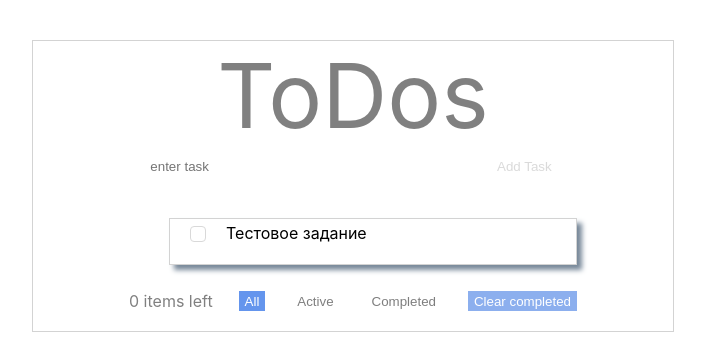
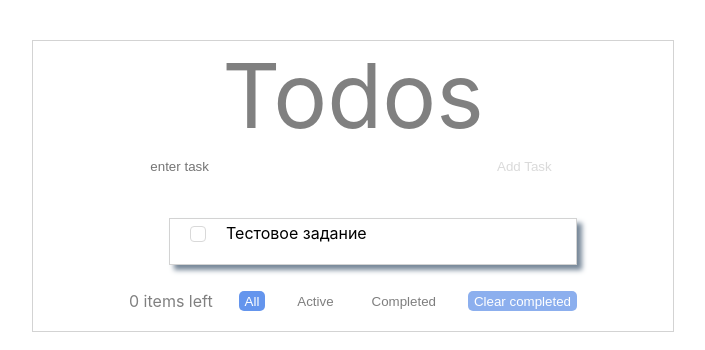
Before and after one commit to DimaMaslo88/test-task-todolist, a React (Create React App) app: page / in a window 1280 px wide. Shown: the top 350 px of the page, without its empty margins (318-1023 px from the left). Built offline with nearby package versions, Linux system fonts and the light colour scheme; the HTML template or start-up script is replaced by a standard one.

Commit message:
'fix/some styles'

```diff
--- a/src/App.tsx
+++ b/src/App.tsx
@@ -8,7 +8,7 @@ function App() {
     return (
         <div className={style.appContainer}>
             <div className={style.toDosContainer}>
-                <Title title='ToDos' className={s.title}/>
+                <Title title='Todos' className={s.title}/>
                 <Tasks/>
             </div>
 
--- a/src/styles/Tasks.module.css
+++ b/src/styles/Tasks.module.css
@@ -38,6 +38,7 @@
 
 }
 .checkbox{
+
     margin-left: 20px;
 }
 .editableSpan {
@@ -53,6 +54,7 @@
 
 .activeBtn {
     border: none;
+    border-radius: 5px;
     color: white;
     background: cornflowerblue;
     cursor: pointer;
@@ -66,6 +68,7 @@
 
 .buttonFilter {
     border: none;
+    border-radius: 5px;
     cursor: pointer;
     background-color: #8cafee;
     color: white;
--- a/src/ui/components/Task.tsx
+++ b/src/ui/components/Task.tsx
@@ -40,7 +40,7 @@ export const Task = ({taskId, title, isDone}: TaskComponentType) => {
                     value={taskId}
                     onChange={changeCheckedItems}/>
             </div>
-            <ToolTip text='двойной клик,для изменения заголовка'>
+            <ToolTip text='Двойной клик,для изменения заголовка'>
                 <div className={style.editableSpan}>
                     <EditableSpan value={title} onChange={onChangeHandler} status={isDone}/>
                 </div>
--- a/src/ui/components/Tasks.tsx
+++ b/src/ui/components/Tasks.tsx
@@ -5,10 +5,9 @@ import {TaskType} from "bll/reducers/tasksReducer";
 import {Task} from "ui/components/Task";
 import {
     addTask,
-    changeTaskStatus,
     filterCheckedItems,
     filterTasksByStatus,
-    removeTasksStatus, setCheckedItems
+    removeTasksStatus,
 } from "bll/actions/tasksActions";
 import style from 'styles/Tasks.module.css'
 import s from 'styles/input.module.css'
@@ -82,7 +81,7 @@ export const Tasks = () => {
                 {filterTasks.map(
                     ({id, title, isDone}: TaskType) => (
                         <ul key={id} >
-                            <li className={  style.li}>
+                            <li className={style.li}>
                                 <Task key={id} taskId={id} title={title} isDone={isDone}/>
                             </li>
 
--- a/src/ui/components/tooltip/ToolTip.tsx
+++ b/src/ui/components/tooltip/ToolTip.tsx
@@ -11,7 +11,7 @@ export const ToolTip = ({children,text}:PropsType) => {
     const onMouseEnterHandler = ()=>{
         toolRef.current = setTimeout(()=>{
             setOpenToolTip(true)
-        },600)
+        },500)
     }
     const onMouseLeaveHandler =()=>{
         clearTimeout(toolRef.current)
```
